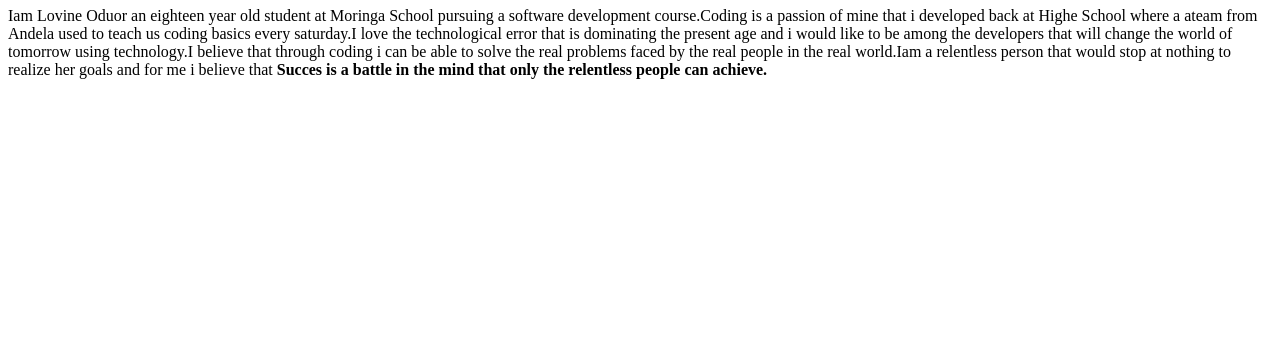
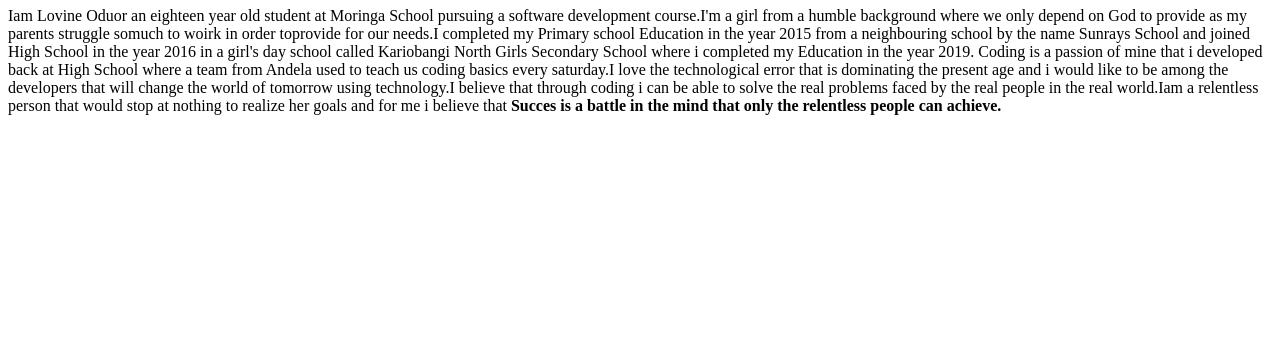
Before and after one commit to l-beep/my-first-portfolio, a plain HTML site: page index.html in a window 1280 px wide. Shown: the part 457-800 px from the top of the page. Drawn offline with Linux system fonts and the light colour scheme.

Commit message:
added content in the about me section

```diff
--- a/index.html
+++ b/index.html
@@ -14,7 +14,7 @@
     </div>
     <div id="About Me">
         <h1>About Me</h1>
-        <p>Iam Lovine Oduor an eighteen year old student at Moringa School pursuing a software development course.Coding is a passion of mine that i developed back at Highe School where a ateam from Andela used to teach us coding basics every saturday.I love the technological error that is dominating the present age  and i would like to be  among the developers that will change the world of tomorrow using technology.I believe that through coding i can be able to solve the real problems faced by the real people in the real world.Iam a relentless person that would stop at nothing to realize her goals and for me i believe that <strong>Succes is a battle in the mind that only the relentless people can achieve.</strong></p>
+        <p>Iam Lovine Oduor an eighteen year old student at Moringa School pursuing a software development course.I'm  a girl from a humble background where we only depend on God to provide as my parents struggle somuch to woirk in order toprovide for our needs.I completed my Primary school Education in the year 2015 from a neighbouring school by the name Sunrays School and joined High School in the year 2016 in a girl's day school called Kariobangi North Girls Secondary School where i completed my Education in the year 2019. Coding is a passion of mine that i developed back at High School where a team from Andela used to teach us coding basics every saturday.I love the technological error that is dominating the present age  and i would like to be  among the developers that will change the world of tomorrow using technology.I believe that through coding i can be able to solve the real problems faced by the real people in the real world.Iam a relentless person that would stop at nothing to realize her goals and for me i believe that <strong>Succes is a battle in the mind that only the relentless people can achieve.</strong></p>
 
     </div>
 <body>
```
